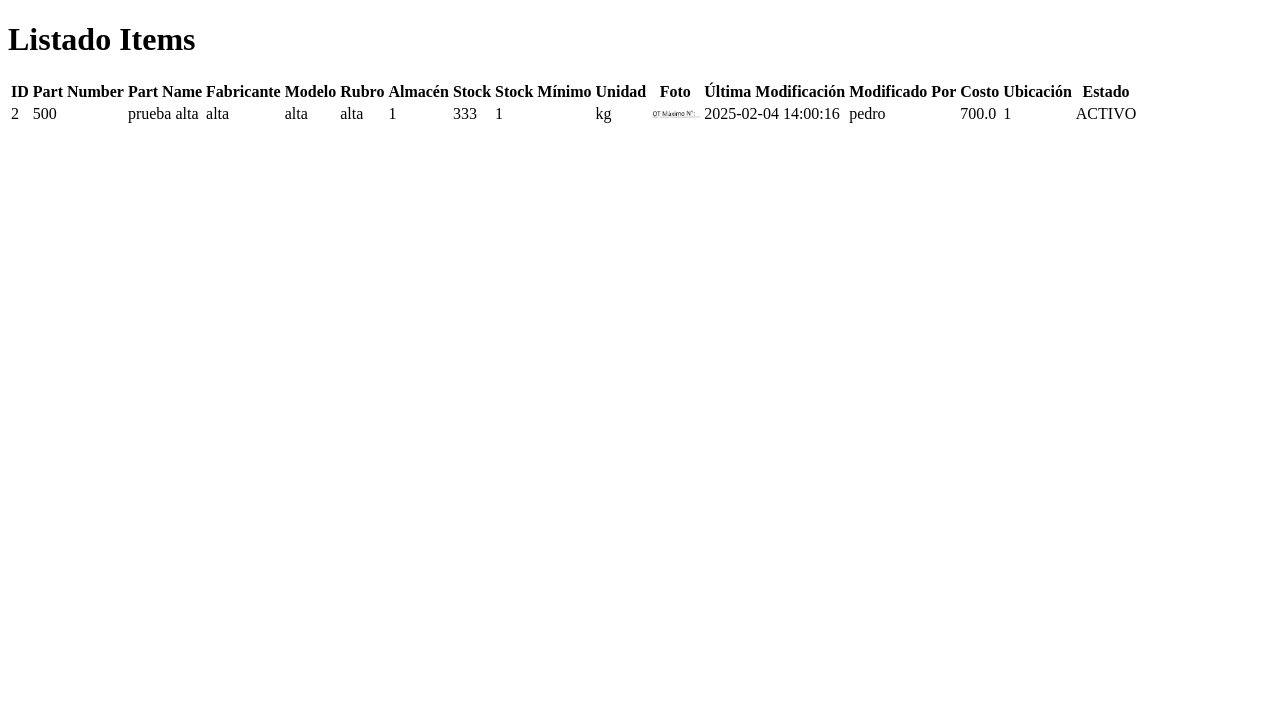
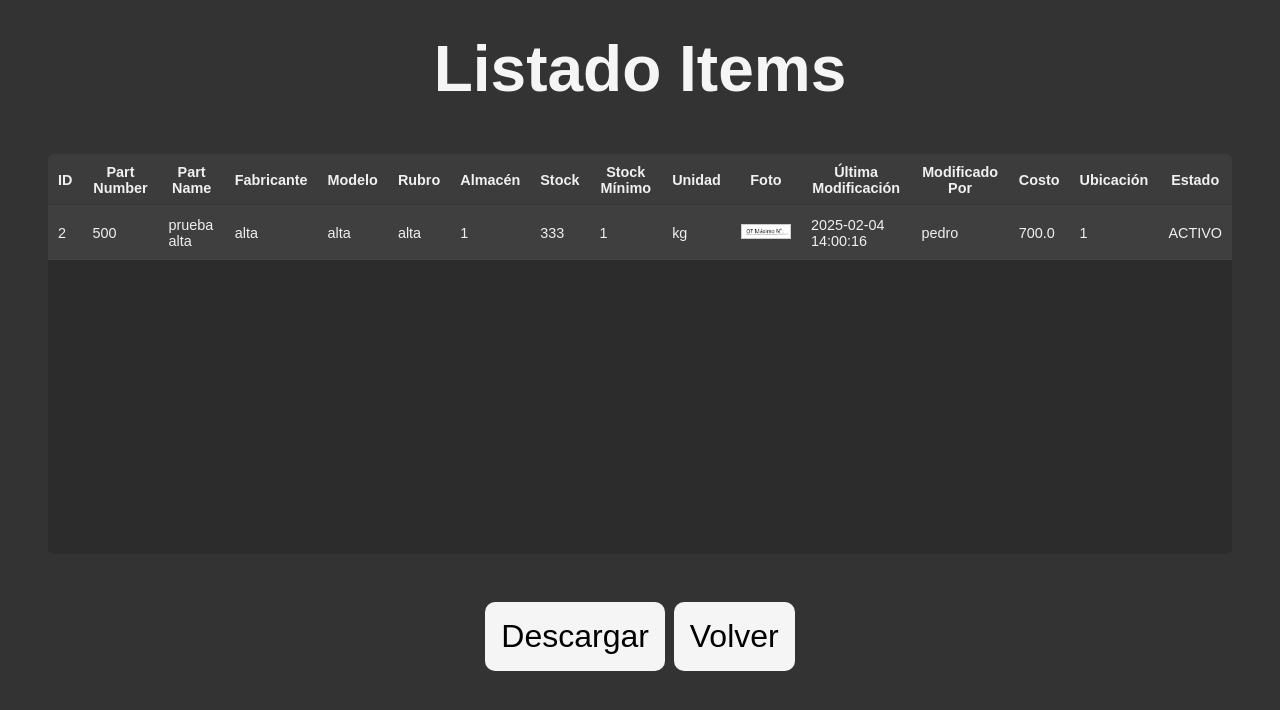
Before and after one commit to pedgarcia1/mted-gestion-stock, a Flask app: page /list_items in a window 1280 px wide. Shown: the top 710 px of the page. Run offline with Flask 3, Linux system fonts and the light colour scheme; data comes from the database, SQL or seed files in the repository.

Commit message:
estilo listas, agrego boton descarga

```diff
--- a/db_sqlite.py
+++ b/db_sqlite.py
@@ -1,6 +1,7 @@
 import sqlite3
 from datetime import datetime
 import csv
+import io
 
 def modificacion(part_number, operacion_stock, justificacion, creado_por, conexion=None, cursor=None):
 
@@ -62,7 +63,7 @@ def baja_item(part_number,modificado_por):
         conexion.commit()
     conexion.close()
 
-def items_to_csv():
+def download_items_csv():
     [conexion, cursor] = create_connection()
     cursor.execute("SELECT * FROM items")
     with open("items.csv", "w", newline="") as file:
@@ -70,6 +71,21 @@ def items_to_csv():
         csv_writer.writerow([i[0] for i in cursor.description])
         csv_writer.writerows(cursor)
     conexion.close()
+
+def items_to_csv():
+    [conexion, cursor] = create_connection()
+    cursor.execute("SELECT * FROM items")
+
+    output = io.StringIO()
+    csv_writer = csv.writer(output, lineterminator='\n')
+    header = [desc[0] for desc in cursor.description]
+    csv_writer.writerow(header)
+
+    for row in cursor.fetchall():
+        csv_writer.writerow(row)
+
+    conexion.close()
+    return output.getvalue()
 
 def get_items():
     [conexion, cursor] = create_connection()
@@ -92,6 +108,22 @@ def get_movimientos():
     return movimientos
 
 def movimientos_to_csv():
+    [conexion, cursor] = create_connection()
+    cursor.execute("SELECT * FROM movimientos")
+
+    output = io.StringIO()
+    csv_writer = csv.writer(output, lineterminator='\n')
+
+    header = [desc[0] for desc in cursor.description]
+    csv_writer.writerow(header)
+
+    for row in cursor.fetchall():
+        csv_writer.writerow(row)
+
+    conexion.close()
+    return output.getvalue()
+
+def download_movimientos_csv():
     [conexion, cursor] = create_connection()
     cursor.execute("SELECT * FROM movimientos")
     with open("movimientos.csv", "w", newline="") as file:
--- a/server.py
+++ b/server.py
@@ -1,4 +1,4 @@
-from flask import Flask, render_template, request, redirect, url_for
+from flask import Flask, render_template, request, redirect, url_for, Response
 from waitress import serve
 import db_sqlite as db
 
@@ -87,5 +87,33 @@ def list_movimientos():
         movimientos = db.get_movimientos()  # Función que retorna la lista de filas de la tabla
         return render_template('list_movimientos.html', movimientos=movimientos)
 
+@app.route('/descargar_items_csv', methods=['GET'])
+def descargar_items_csv():
+    # Llama a la función que genera el CSV y obtiene el contenido
+    csv_data = db.items_to_csv()
+    # Devuelve el CSV como archivo descargable
+    return Response(
+        csv_data,
+        mimetype='text/csv',
+        headers={
+            "Content-disposition":
+            "attachment; filename=items.csv"
+        }
+    )
+
+@app.route('/descargar_movimientos_csv', methods=['GET'])
+def descargar_movimientos_csv():
+    # Llama a la función que genera el CSV y obtiene el contenido
+    csv_data = db.movimientos_to_csv()
+    # Devuelve el CSV como archivo descargable
+    return Response(
+        csv_data,
+        mimetype='text/csv',
+        headers={
+            "Content-disposition":
+            "attachment; filename=movimientos.csv"
+        }
+    )
+
 if __name__ == "__main__":
     serve(app, host="0.0.0.0", port=8000)
--- a/static/styles/style.css
+++ b/static/styles/style.css
@@ -56,3 +56,52 @@ a.btn:hover {
     font-size: 1rem;            /* Ajusta el tamaño de la fuente */
     width: 100%;                /* Ajusta el ancho del input */
 }
+
+.table-container {
+    overflow-y: auto;
+    height: 400px;
+    margin: 1rem;
+    /* width: 70rem; */
+    /* Ajusta la fuente según prefieras */
+    font-size: 0.9rem;
+    /* Si el body es oscuro, podrías poner un fondo un poco más oscuro aquí también */
+    background-color: #2c2c2c;
+    color: #f0f0f0; /* Texto claro sobre fondo oscuro */
+    border-radius: 5px; /* Borde redondeado opcional */
+}
+
+table {
+    width: 100%;
+    border-collapse: collapse;
+}
+
+thead {
+    background-color: #3c3c3c; /* Cabecera un poco más clara que el contenedor */
+}
+
+th, td {
+    padding: 10px;         /* Un poco más de espacio para texto */
+    border-bottom: 1px solid #444;
+}
+
+/* Filas alternas */
+tbody tr:nth-child(odd) {
+    background-color: #3f3f3f; /* Un gris intermedio */
+}
+
+tbody tr:nth-child(even) {
+    background-color: #2f2f2f;
+}
+
+/* Si deseas un color distinto en hover */
+tbody tr:hover {
+    background-color: #505050;
+    cursor: default; /* o pointer si deseas que parezca clicable */
+}
+
+/* Asegúrate de que las imágenes se vean bien en fondo oscuro */
+img {
+    background-color: #fff;
+    border: 1px solid #ccc;
+    padding: 2px;
+}
--- a/templates/list_items.html
+++ b/templates/list_items.html
@@ -5,10 +5,11 @@
     <meta charset="UTF-8">
     <meta name="viewport" content="width=device-width, initial-scale=1.0">
     <title>Listado Items</title>
+    <link href="{{ url_for('static', filename='styles/style.css') }}" rel="stylesheet" />
 </head>
 </body>
     <h1>Listado Items</h1>
-    <div style="overflow-y: auto; height: 400px;">
+    <div class="table-container">
         <table>
             <thead>
                 <tr>
@@ -57,4 +58,8 @@
             </tbody>
         </table>
     </div>
+    <div>
+        <a href="{{ url_for('descargar_items_csv') }}" class="btn">Descargar</a>
+        <a href="{{ url_for('index') }}" class="btn">Volver</a>
+    </div>
 </body>
```
Also changed, not shown: templates/list_movimientos.html (+6 -1 lines).
